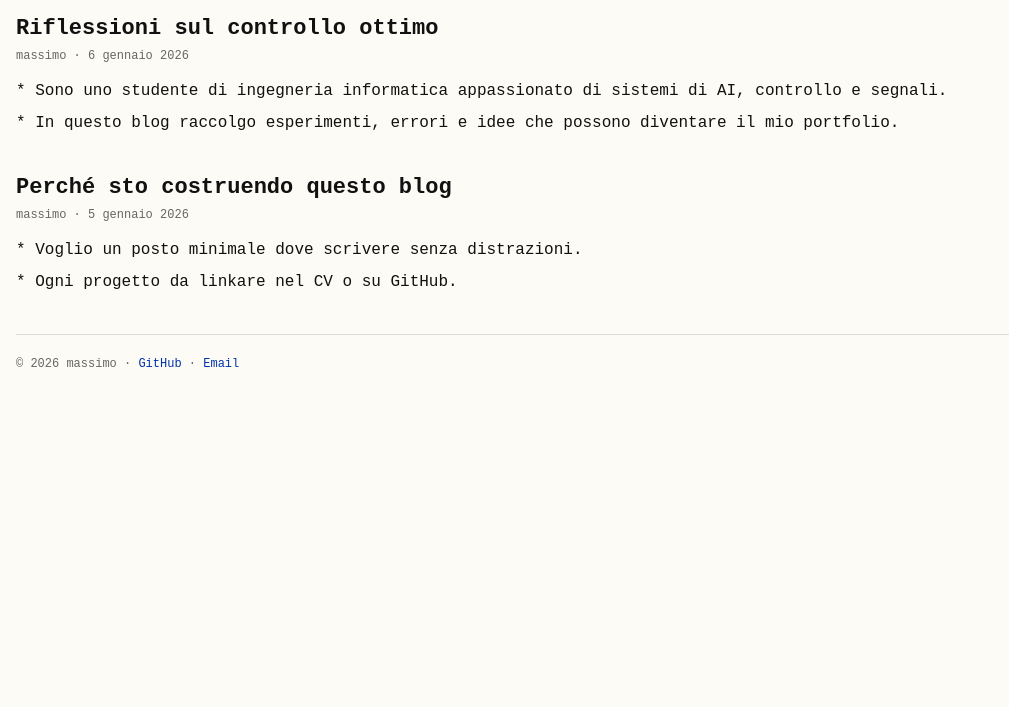
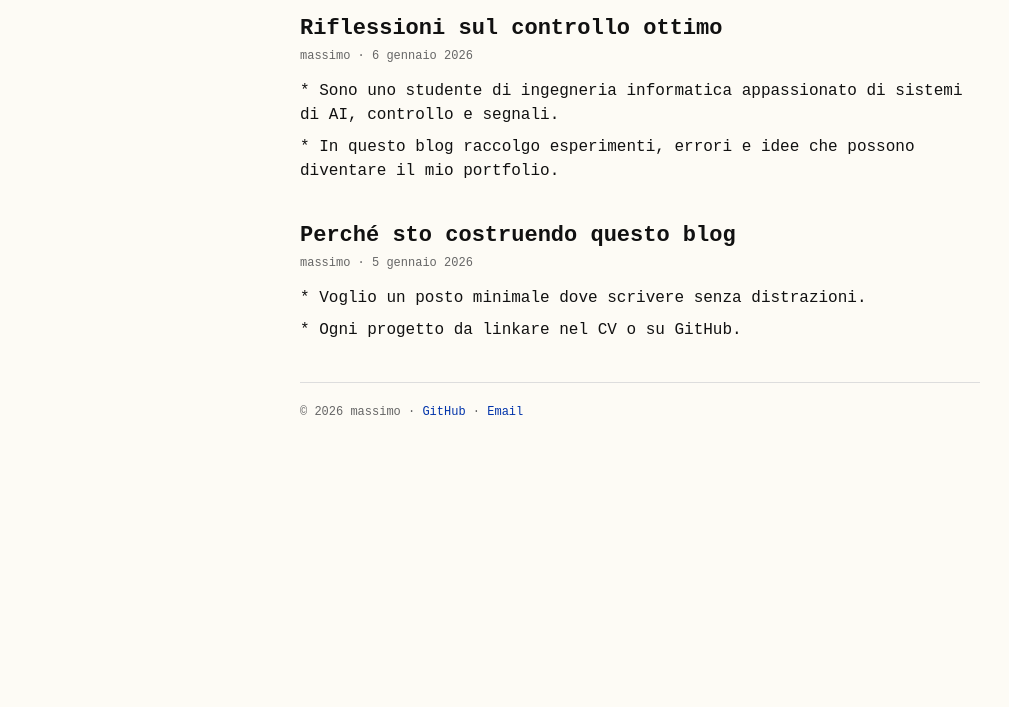
Before and after one commit to hoodiesX/hooz, a plain HTML site: page index.html in a window 1280 px wide. Shown: the part 93-800 px from the top of the page, without its empty margins (0-1009 px from the left). Drawn offline with Linux system fonts and the light colour scheme.

Commit message:
Update index.html

```diff
--- a/index.html
+++ b/index.html
@@ -7,6 +7,7 @@
   <link rel="stylesheet" href="style.css">
 </head>
 <body>
+    <div class="page">
   <header>
     <h1>&lt;hoodies&gt;</h1>
   </header>
@@ -30,5 +31,6 @@
   <footer>
     <p>© 2026 massimo · <a href="https://github.com/hoodies">GitHub</a> · <a href="mailto:you@example.com">Email</a></p>
   </footer>
+      </div>
 </body>
 </html>
```
